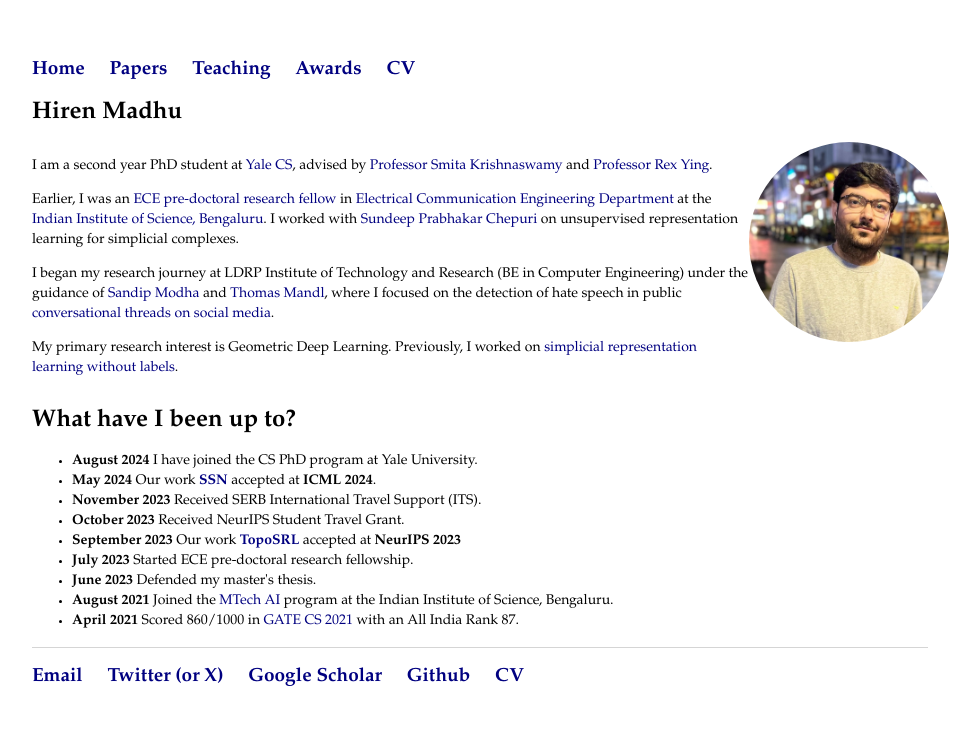
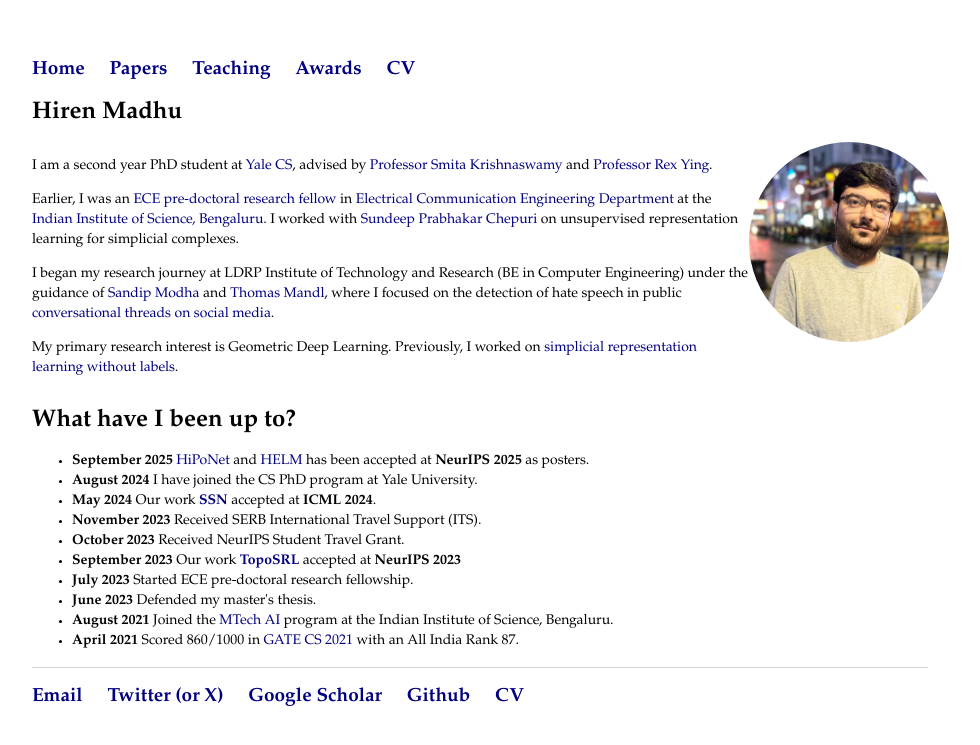
Before and after one commit to HirenMadhu/hirenmadhu.github.io, a Jekyll site: the page built from index.html, in a window 1280 px wide. Shown: the top 745 px of the page, without its empty margins (160-1140 px from the left). Built offline with Jekyll 4.4.1, drawn with Linux system fonts in a browser that asks for light colours.

Commit message:
Updated NeurIPS 2025

```diff
--- a/index.html
+++ b/index.html
@@ -20,6 +20,7 @@ title: Hiren Madhu
 <div class="blurb">
 <h1> What have I been up to?</h1>
 <ul>
+<li><b>September 2025</b> <a href="https://arxiv.org/abs/2502.07746">HiPoNet</a> and <a href="https://arxiv.org/abs/2505.24722">HELM</a> has been accepted at <b>NeurIPS 2025</b> as posters. </li>
 <li><b>August 2024</b> I have joined the CS PhD program at Yale University. </li>
 <li><b>May 2024</b> Our work <a href="https://icml.cc/virtual/2024/poster/32736"><b>SSN</b></a> accepted at <b>ICML 2024</b>. </li>
 <li><b>November 2023</b> Received SERB International Travel Support (ITS).</li>
--- a/papers/index.html
+++ b/papers/index.html
@@ -10,6 +10,7 @@ title: Papers
 			<br> <a href="https://arxiv.org/abs/2506.11152">[Arxiv]</a> <a href="https://github.com/Graph-and-Geometric-Learning/HEIST">[Code]</a>
 		</li>
 	</ul>
+	<h1>Conference and journal publications</h1>
 	<ul>
 		<li><b> HiPoNet: A Topology-Preserving Multi-View Neural Network For High Dimensional Point Cloud and Single-Cell Data </b>
 			<br> Siddharth Viswanath*, <b>Hiren Madhu*</b>, Dhananjay Bhaskar, Jake Kovalic, Dave Johnson, Rex Ying, Christopher Tape, Ian Adelstein, Michael Perlmutter, Smita Krishnaswamy
```
Also changed, not shown: other parts of papers/index.html (+0 -1 lines).
